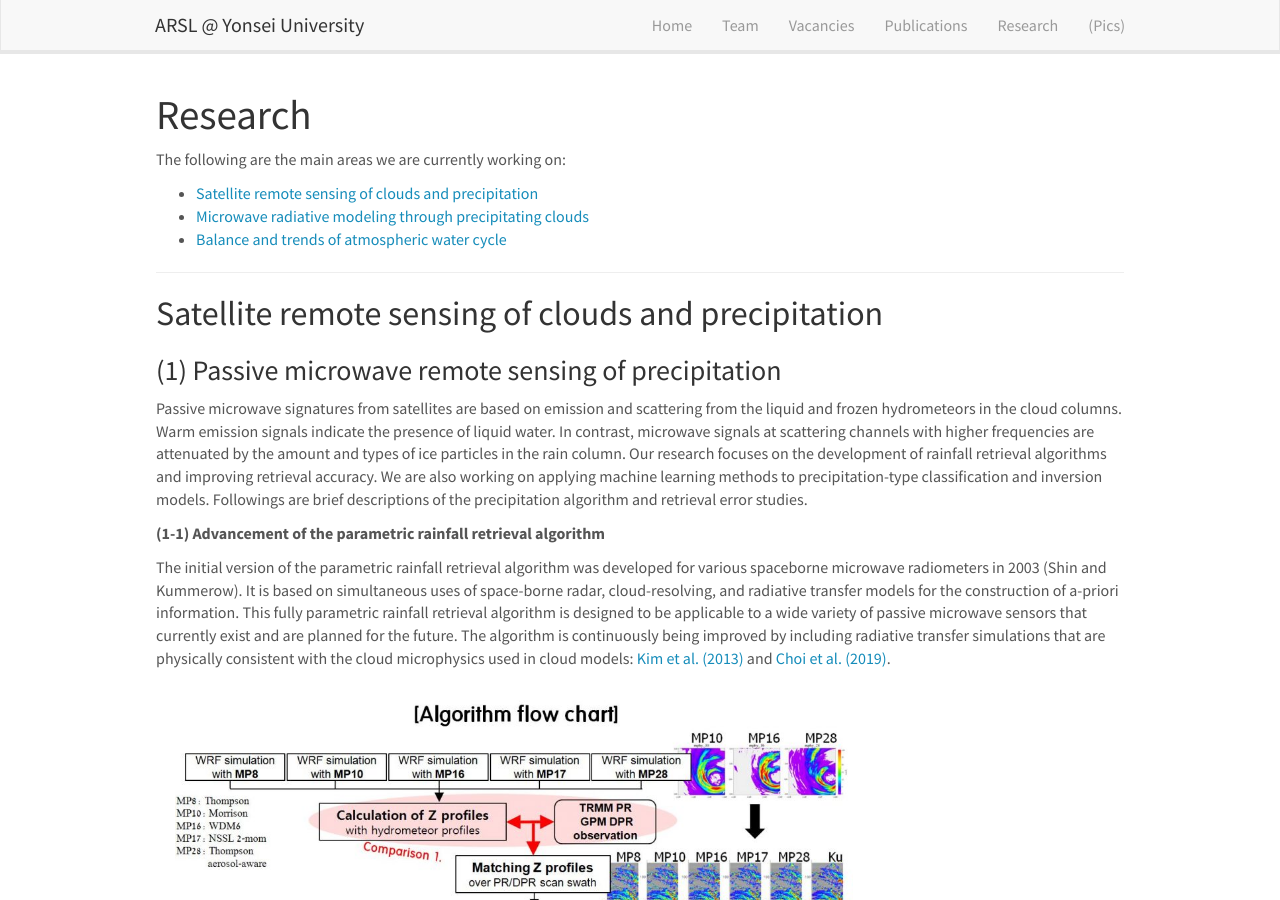
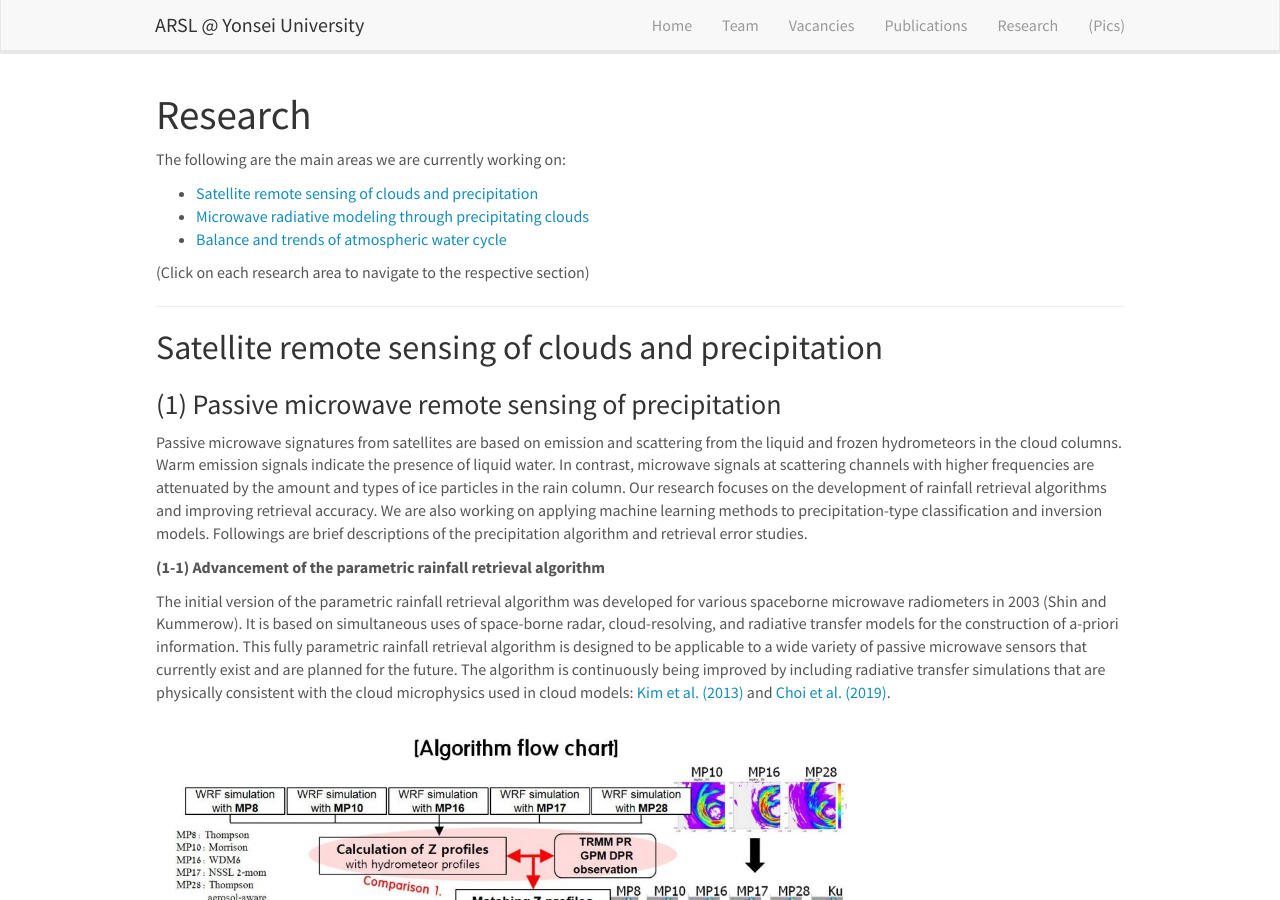
Before and after one commit to roo2003/roo2003.github.io, a Jekyll site: the page built from _pages/research.md, in a window 1280 px wide and 900 px high. Built offline with Jekyll 4.4.1, drawn with Linux system fonts in a browser that asks for light colours; nearby versions of some CDN libraries.

Commit message:
Update research.md

```diff
--- a/_pages/research.md
+++ b/_pages/research.md
@@ -13,6 +13,8 @@ The following are the main areas we are currently working on:
 - [Satellite remote sensing of clouds and precipitation](#remote-sensing)
 - [Microwave radiative modeling through precipitating clouds](#rtm)
 - [Balance and trends of atmospheric water cycle](#water-cycle)
+
+(Click on each research area to navigate to the respective section)
 
 <hr/>
 
```
